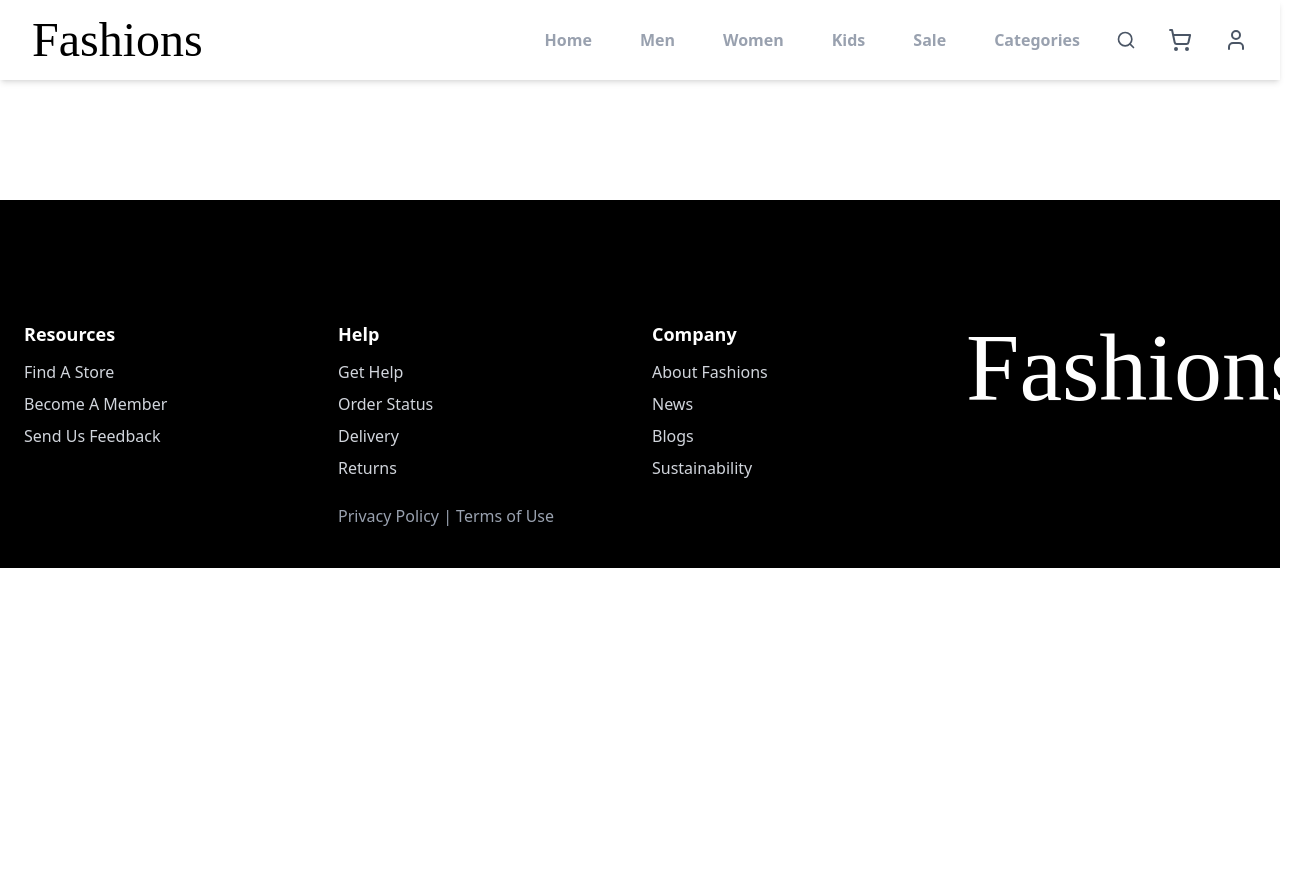
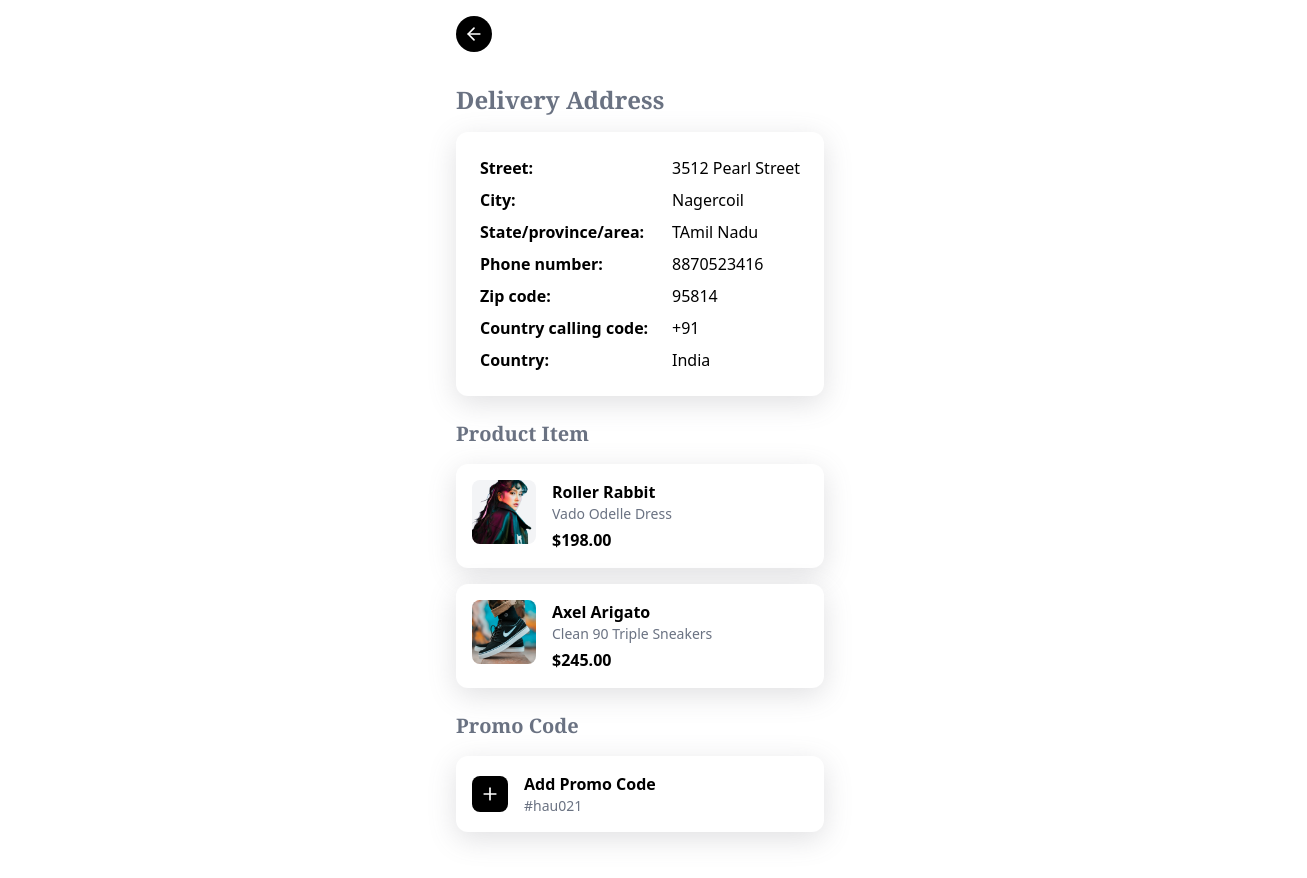
Before and after one commit to Ankit-Sinha70/Shopping-App, a React (Vite) app: page /placeOrder in a window 1280 px wide. Shown: the top 878 px of the page, 1307 px wide, since content can reach past the window. Before the commit the page ends 800 px from the top, so only its background shows below. Built offline with nearby package versions, Linux system fonts and the light colour scheme; a web font is replaced by a local one.

Commit message:
Added PlaceOrder Page

```diff
--- a/src/App.jsx
+++ b/src/App.jsx
@@ -13,6 +13,7 @@
 import SuccessPage from "./pages/SuccessPage";
 import NotificationComponent from "./components/Notification";
 import { useEffect, useState } from "react";
+import PlaceOrderPage from "./pages/PlaceOrderPage";
 
 function App() {
   const [isMobile, setIsMobile] = useState(false);
@@ -33,6 +34,7 @@
     "/signUp",
     "/welcomeScreen2",
     "/success",
+    "/placeOrder",
   ];
 
   return (
@@ -54,6 +56,7 @@
         <Route path="/welcomeScreen2" element={<WelcomeScreen2 />} />
         <Route path="/success" element={<SuccessPage />} />
         <Route path="/notification" element={<NotificationComponent />} />
+        <Route path="/placeOrder" element={<PlaceOrderPage />} />
       </Routes>
 
       {/* Display Footer on all pages except the excluded ones */}
--- a/src/pages/CartPage.jsx
+++ b/src/pages/CartPage.jsx
@@ -274,7 +274,7 @@
           </span>
           <span className="font-bold text-xl">${total.toFixed(2)}</span>
         </div>
-        <button className="w-full bg-black text-white py-4 rounded-full flex items-center justify-center gap-2 font-medium">
+        <button onClick={() => navigate("/placeOrder")} className="w-full bg-black text-white py-4 rounded-full flex items-center justify-center gap-2 font-medium">
           Proceed to Checkout
           <ArrowRight size={20} />
         </button>
--- /dev/null
+++ b/src/pages/PlaceOrderPage.jsx
@@ -0,0 +1,142 @@
+import React from "react";
+import { ArrowLeft, Plus } from "lucide-react";
+import Sneaker from "../../public/assets/PNG/sneakers.jpg";
+import Woman from "../../public/assets/PNG/woman1.png";
+import { useNavigate } from "react-router-dom";
+
+const PlaceOrderPage = () => {
+  //   const [promoCode, setPromoCode] = useState('');
+  const navigate = useNavigate();
+  return (
+    <div className="min-h-screen p-4 max-w-md mx-auto">
+      <div className="mb-8">
+        <button
+          onClick={() => navigate("/cart")}
+          className="bg-black text-white rounded-full p-2"
+        >
+          <ArrowLeft size={20} />
+        </button>
+      </div>
+
+      {/* Delivery Address Section */}
+      <div className="mb-6 rounded-2xl">
+        <h2 className="text-2xl font-bold font-serif text-gray-500 mb-4">
+          Delivery Address
+        </h2>
+        <div
+          className="bg-white rounded-xl p-6 shadow-sm"
+          style={{ boxShadow: "rgba(100, 100, 111, 0.2) 0px 7px 29px 0px" }}
+        >
+          <div className="space-y-2">
+            <div className="flex">
+              <span className="font-semibold w-48">Street:</span>
+              <span>3512 Pearl Street</span>
+            </div>
+            <div className="flex">
+              <span className="font-semibold w-48">City:</span>
+              <span>Nagercoil</span>
+            </div>
+            <div className="flex">
+              <span className="font-semibold w-48">State/province/area:</span>
+              <span>TAmil Nadu</span>
+            </div>
+            <div className="flex">
+              <span className="font-semibold w-48">Phone number:</span>
+              <span>8870523416</span>
+            </div>
+            <div className="flex">
+              <span className="font-semibold w-48">Zip code:</span>
+              <span>95814</span>
+            </div>
+            <div className="flex">
+              <span className="font-semibold w-48">Country calling code:</span>
+              <span>+91</span>
+            </div>
+            <div className="flex">
+              <span className="font-semibold w-48">Country:</span>
+              <span>India</span>
+            </div>
+          </div>
+        </div>
+      </div>
+
+      {/* Product Items Section */}
+      <div className="mb-6">
+        <h2 className="text-xl font-bold mb-4 font-serif text-gray-500">
+          Product Item
+        </h2>
+        <div className="space-y-4">
+          {/* First Product */}
+          <div
+            className="bg-white rounded-xl p-4 flex shadow-sm"
+            style={{ boxShadow: "rgba(100, 100, 111, 0.2) 0px 7px 29px 0px" }}
+          >
+            <div className="w-16 h-16 bg-gray-100 rounded-lg overflow-hidden mr-4">
+              <img
+                src={Woman}
+                alt="Roller Rabbit"
+                className="w-full h-full object-cover"
+              />
+            </div>
+            <div className="flex-1">
+              <h3 className="font-bold">Roller Rabbit</h3>
+              <p className="text-sm text-gray-500">Vado Odelle Dress</p>
+              <p className="font-bold mt-1">$198.00</p>
+            </div>
+          </div>
+
+          {/* Second Product */}
+          <div
+            className="bg-white rounded-xl p-4 flex shadow-sm"
+            style={{ boxShadow: "rgba(100, 100, 111, 0.2) 0px 7px 29px 0px" }}
+          >
+            <div className="w-16 h-16 bg-gray-100 rounded-lg overflow-hidden mr-4">
+              <img
+                src={Sneaker}
+                alt="Axel Arigato"
+                className="w-full h-full object-cover"
+              />
+            </div>
+            <div className="flex-1">
+              <h3 className="font-bold">Axel Arigato</h3>
+              <p className="text-sm text-gray-500">Clean 90 Triple Sneakers</p>
+              <p className="font-bold mt-1">$245.00</p>
+            </div>
+          </div>
+        </div>
+      </div>
+
+      {/* Promo Code Section */}
+      <div className="mb-6">
+        <h2 className="text-xl font-bold mb-4 font-serif text-gray-500">
+          Promo Code
+        </h2>
+        <div
+          className="bg-white rounded-xl p-4 flex items-center shadow-sm"
+          style={{ boxShadow: "rgba(100, 100, 111, 0.2) 0px 7px 29px 0px" }}
+        >
+          <div className="bg-black text-white p-2 rounded-lg mr-4">
+            <Plus size={20} />
+          </div>
+          <div>
+            <p className="font-bold">Add Promo Code</p>
+            <p className="text-sm text-gray-500">#hau021</p>
+          </div>
+        </div>
+      </div>
+
+      {/* Footer - Total and Place Order */}
+      <div className="mt-12 flex items-center justify-between">
+        <div>
+          <p className="text-sm text-gray-500">Total Price</p>
+          <p className="text-2xl font-bold">$443.00</p>
+        </div>
+        <button className="bg-black text-white rounded-full py-4 px-8 font-bold">
+          Place Order
+        </button>
+      </div>
+    </div>
+  );
+};
+
+export default PlaceOrderPage;
```
